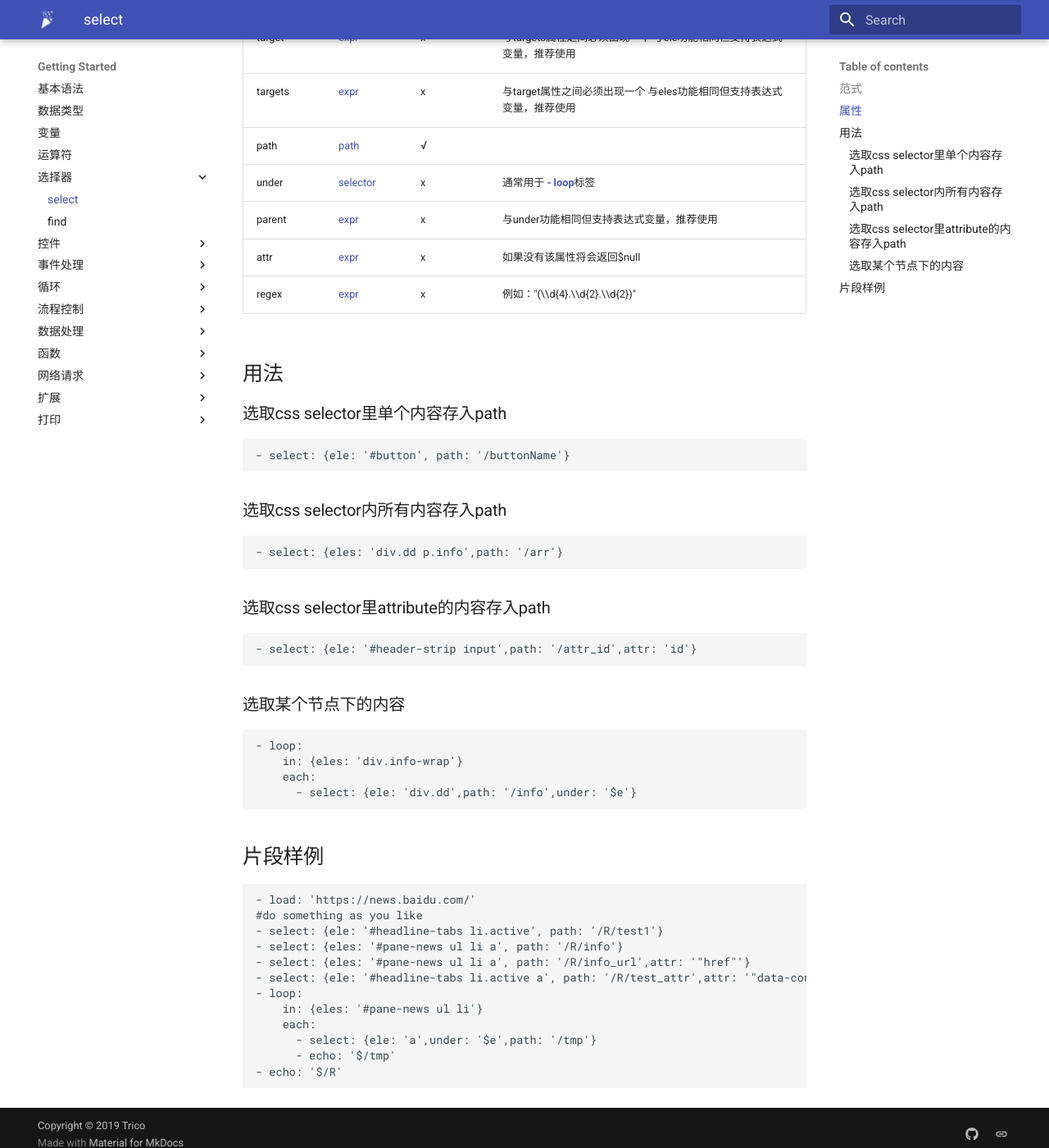
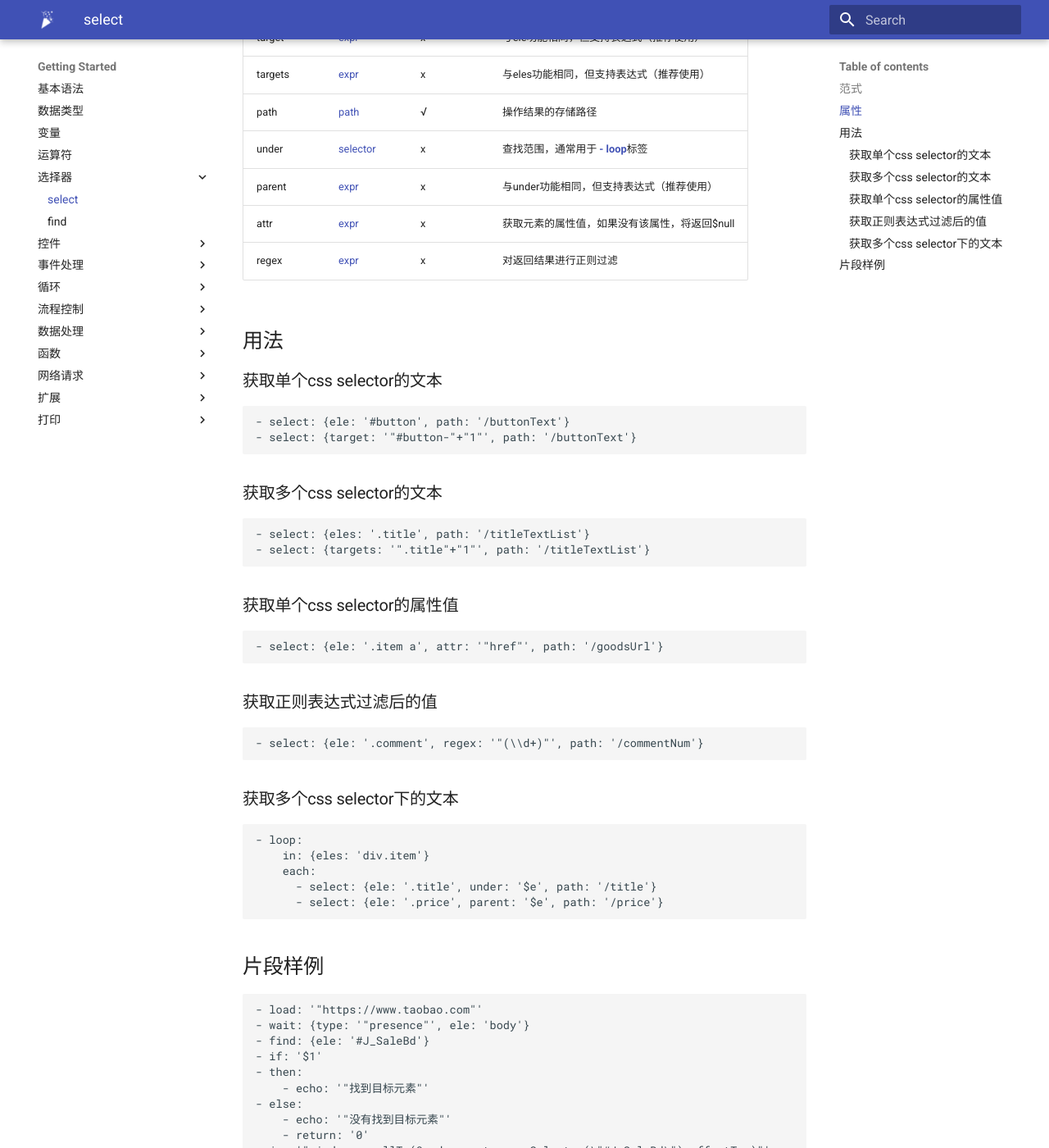
Before and after one commit to shenruisi/salyut_doc, an MkDocs documentation site: the page built from docs/select.md, in a window 1280 px wide and 1400 px high, scrolled down 565 px. Shown: the whole window at 82% size. Built offline with MkDocs 1.6.1 and Material for MkDocs 9.7.7, drawn with Linux system fonts in a browser that asks for light colours; some of the changed text lies outside the part shown.

Commit message:
更新 find、select 文档

````diff
--- a/docs/select.md
+++ b/docs/select.md
@@ -4,57 +4,71 @@
 ```
 - select: { [target:|targets:] [, ele:|eles:], path: [, parent:][, under:][, attr:][, regex:] }
 ```
-您可以通过**select**标签将CSS Selector选中的节点中的文本或属性值放入path中。
+您可以通过**select**标签，获取CSS Selector节点的文本或属性值，并存入path中。
 
 ## 属性
 | 属性 | 类型 | 是否必须 | 备注 |
 |--------|--------|--------|--------|
-|   ele   | [selector](datatype.md)  | x |  与eles属性之间必须出现一个 |
-|   eles   | [selector](datatype.md)  | x  |  与ele属性之间必须出现一个 |
-|   target   | [expr](datatype.md)  | x |  与targets属性之间必须出现一个 与ele功能相同但支持表达式变量，推荐使用 |
-|   targets   | [expr](datatype.md)  | x |  与target属性之间必须出现一个 与eles功能相同但支持表达式变量，推荐使用 |
-|   path   | [path](datatype.md)  |  √ |   |
-|   under   | [selector](datatype.md)  |  x | 通常用于 [**- loop**](loop.md)标签  |
-|   parent   | [expr](datatype.md)  |  x |与under功能相同但支持表达式变量，推荐使用  |
-|   attr   | [expr](datatype.md)  |  x | 如果没有该属性将会返回$null  |
-|   regex   | [expr](datatype.md)  |  x | 例如："(\\\d{4}.\\\d{2}.\\\d{2})"  |
+|   ele   | [selector](datatype.md)  | x |  获取单个元素，与eles属性之间必须出现一个 |
+|   eles  | [selector](datatype.md)  | x  |  获取多个元素，与ele属性之间必须出现一个 |
+|  target | [expr](datatype.md)  | x |  与ele功能相同，但支持表达式（推荐使用） |
+|  targets | [expr](datatype.md) | x |  与eles功能相同，但支持表达式（推荐使用） |
+|   path   | [path](datatype.md)  | √ |  操作结果的存储路径 |
+|  under  | [selector](datatype.md)  |  x | 查找范围，通常用于 [**- loop**](loop.md)标签  |
+|  parent | [expr](datatype.md)  |  x | 与under功能相同，但支持表达式（推荐使用）|
+|  attr  | [expr](datatype.md)  |  x | 获取元素的属性值，如果没有该属性，将返回$null  |
+|  regex  | [expr](datatype.md)  |  x | 对返回结果进行正则过滤  |
 
 ## 用法
-### 选取css selector⾥单个内容存⼊path
+### 获取单个css selector的文本
 ```yaml
-- select: {ele: '#button', path: '/buttonName'}
+- select: {ele: '#button', path: '/buttonText'}
+- select: {target: '"#button-"+"1"', path: '/buttonText'}
 ```
 
-### 选取css selector内所有内容存入path
+### 获取多个css selector的文本
 ```yaml
-- select: {eles: 'div.dd p.info',path: '/arr'}
+- select: {eles: '.title', path: '/titleTextList'}
+- select: {targets: '".title"+"1"', path: '/titleTextList'}
 ```
 
-### 选取css selector里attribute的内容存入path
+### 获取单个css selector的属性值
 ```yaml
-- select: {ele: '#header-strip input',path: '/attr_id',attr: 'id'}
+- select: {ele: '.item a', attr: '"href"', path: '/goodsUrl'}
 ```
 
-### 选取某个节点下的内容
+### 获取正则表达式过滤后的值
+```yaml
+- select: {ele: '.comment', regex: '"(\\d+)"', path: '/commentNum'}
+```
+
+### 获取多个css selector下的文本
 ```yaml
 - loop:
-    in: {eles: 'div.info-wrap'}
+    in: {eles: 'div.item'}
     each:
-      - select: {ele: 'div.dd',path: '/info',under: '$e'}
+      - select: {ele: '.title', under: '$e', path: '/title'}
+      - select: {ele: '.price', parent: '$e', path: '/price'}
 ```
 
 ## 片段样例
 ```yaml
-- load: 'https://news.baidu.com/'
-#do something as you like
-- select: {ele: '#headline-tabs li.active', path: '/R/test1'}
-- select: {eles: '#pane-news ul li a', path: '/R/info'}
-- select: {eles: '#pane-news ul li a', path: '/R/info_url',attr: '"href"'}
-- select: {ele: '#headline-tabs li.active a', path: '/R/test_attr',attr: '"data-control"'}
+- load: '"https://www.taobao.com"'
+- wait: {type: '"presence"', ele: 'body'}
+- find: {ele: '#J_SaleBd'}
+- if: '$1'
+- then:
+	- echo: '"找到目标元素"'
+- else:
+	- echo: '"没有找到目标元素"'
+	- return: '0'
+- js: '"window.scrollTo(0, document.querySelector(\"#J_SaleBd\").offsetTop)"'
+- wait: {type: '"presence"', ele: '#J_SaleBd .item'}
 - loop:
-    in: {eles: '#pane-news ul li'}
-    each:
-      - select: {ele: 'a',under: '$e',path: '/tmp'}
-      - echo: '$/tmp'
-- echo: '$/R'
+	in: {eles: '#J_SaleBd .item'}
+	each:
+		- select: {ele: '.line-1', under: '$e', path: '/temp/title'}
+		- select: {ele: '.line-2 .comment', under: '$e', regex: '"(\\d+)"', path: '/temp/comment'}
+		- copy: { path: '/items[-1]', value: '$/temp'}
+- echo: '$/items'
 ```
````
Also changed, not shown: docs/find.md (+16 -8 lines).
